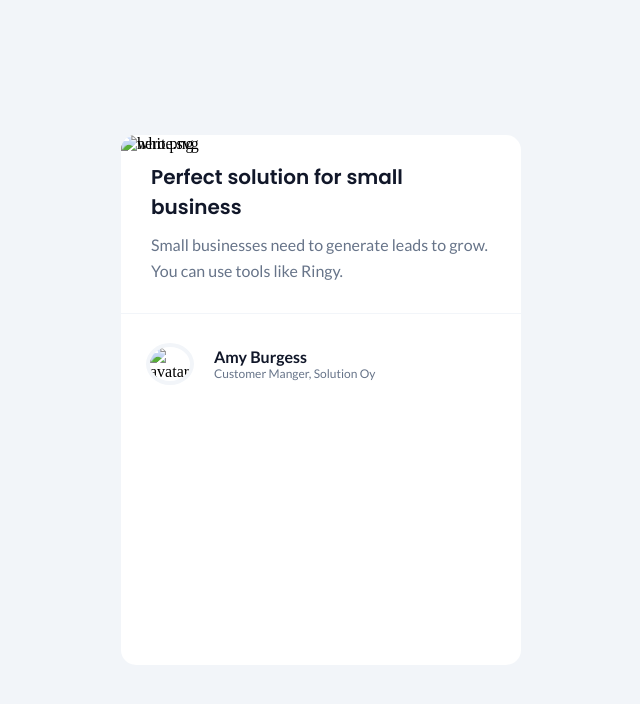
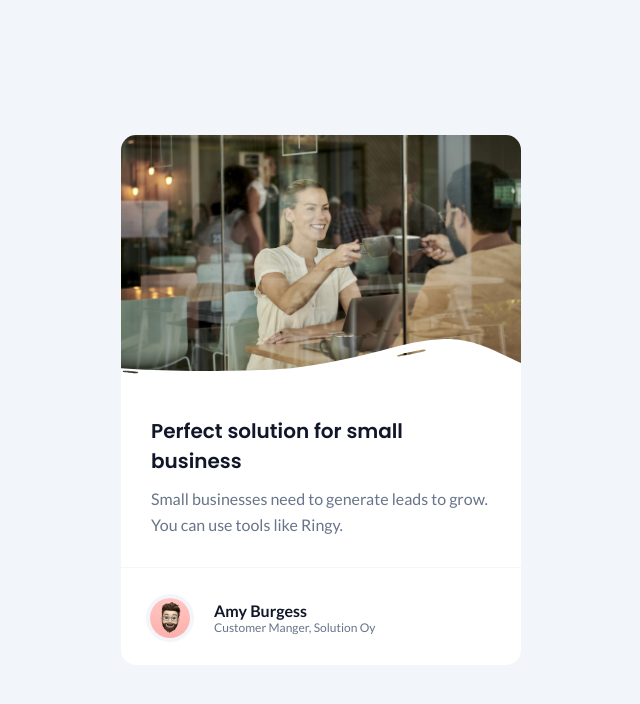
Before and after one commit to Alexxanderrx/Businnes_Blog_Card, a plain HTML site: page index.html in a window 1280 px wide. Shown: the whole page, without its empty margins (319-959 px from the left). Drawn offline with Linux system fonts and the light colour scheme; the site is published under a folder, as on GitHub Pages, so addresses that start at the root find nothing.

Commit message:
Update index.html

```diff
--- a/index.html
+++ b/index.html
@@ -21,8 +21,8 @@
 
         <div style=" border-radius: 15px; overflow: hidden; width: 400px; height: 530px; background-color:#FFFFFF;">
             <div style="width: 400px;position: relative; ">
-                <img src="/img/white-overlay.svg" alt="white.svg" style=" position: absolute; bottom: 0; ">
-                <img src="/img/hero-image-business-card.png" alt="hero.png " style=" width: 400px;">
+                <img src="./img/white-overlay.svg" alt="white.svg" style=" position: absolute; bottom: 0; ">
+                <img src="./img/hero-image-business-card.png" alt="hero.png " style=" width: 400px;">
             </div>
             <div
                 style="  width: 360px; height: 140px; display: flex; flex-direction: column; justify-content: center; padding: 20px; padding-top: 0;">
@@ -41,7 +41,7 @@
             </div>
             <div
                 style="border-top: 1px #f2f5f9 solid; width: 400px; height: 100px; display: flex;  align-items: center;">
-                <img src="/img/avatar-image-business-card.png" alt="avatar.png"
+                <img src="./img/avatar-image-business-card.png" alt="avatar.png"
                     style="width: 40px; border-radius:100%; border: 4px #f2f5f9 solid;margin-left: 25px; margin-right: 20px;">
                 <div>
                     <h2 style="font-family: 'Lato', sans-serif; color: #111729; font-size: 16px; margin: 0;">Amy
```
